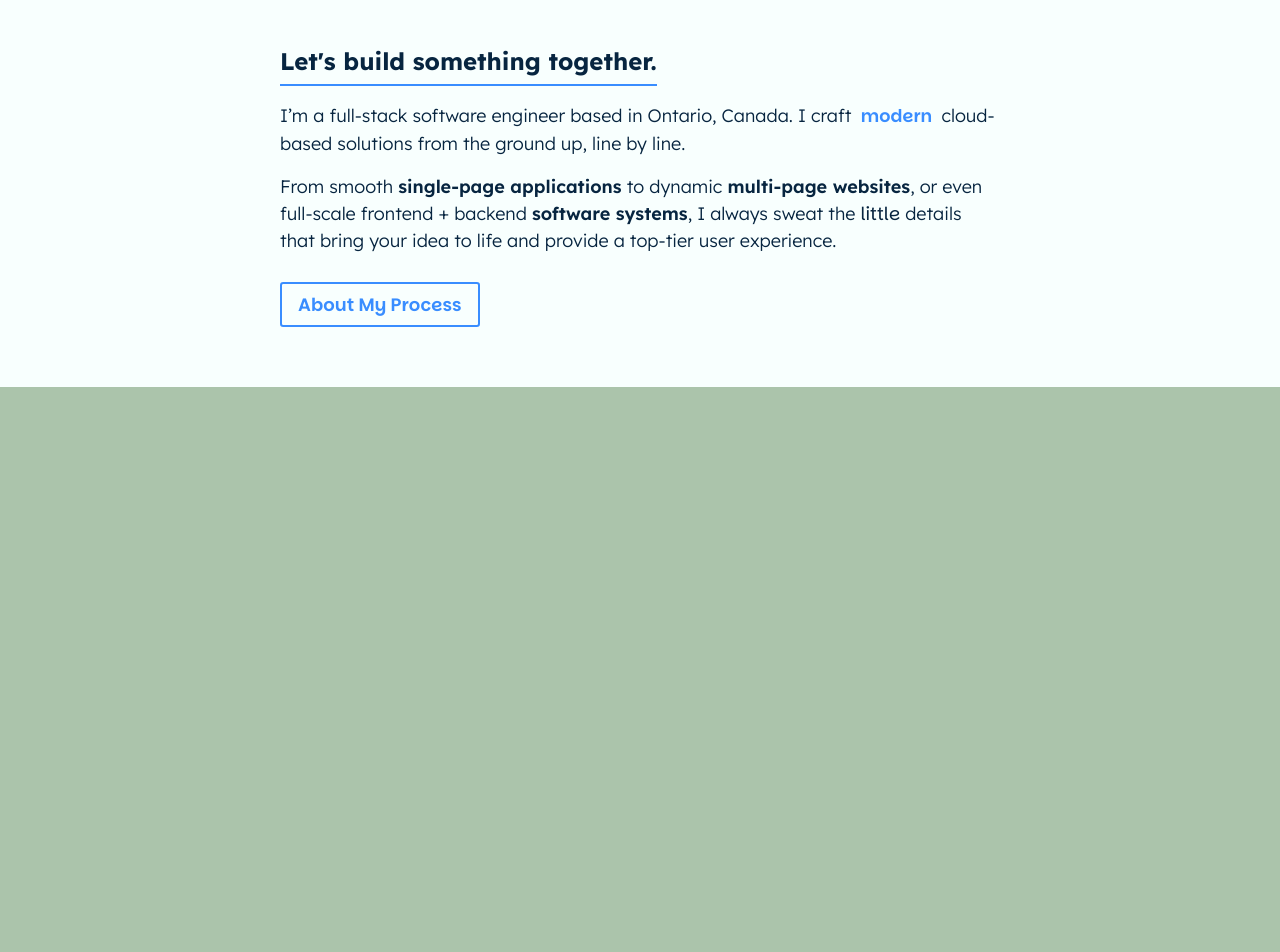
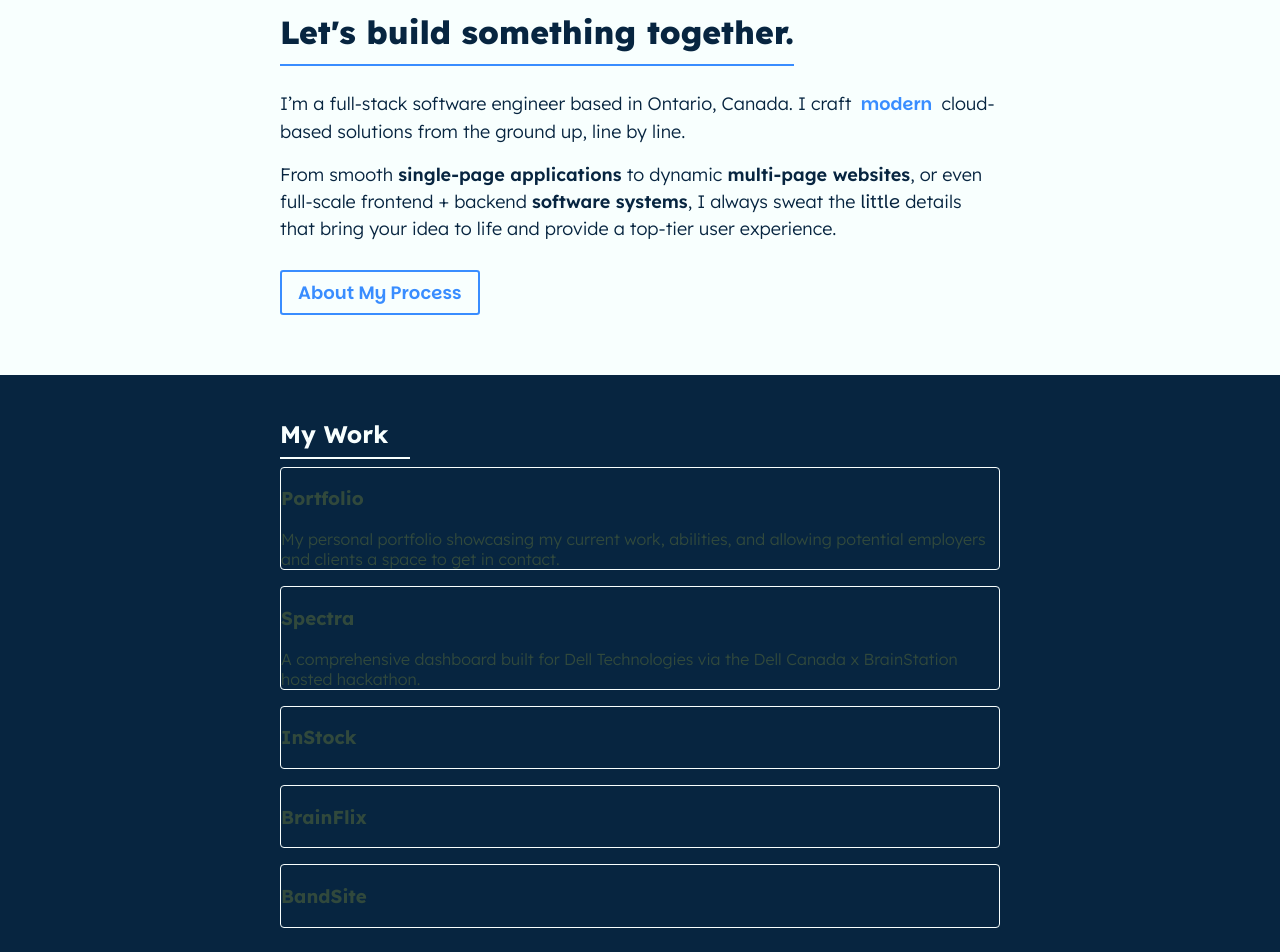
Before and after one commit to nickdoucette24/portfolio, a React (Create React App) app in the folder client/: page / in a window 1280 px wide. Shown: the part 1030-1982 px from the top of the page. Before the commit the page ends 1417 px from the top, so only its background shows below. Built offline with nearby package versions, Linux system fonts and the light colour scheme.

Commit message:
Initial structure for the project section built. Tweaks to h2 tag mixin, will nead to tweak the rest as well and fix the mockup so the font-sizes look better in actuality.

```diff
--- a/client/src/components/AboutSection/AboutSection.scss
+++ b/client/src/components/AboutSection/AboutSection.scss
@@ -82,7 +82,7 @@
   gap: 0.5rem;
 
   &__small {
-    font-size: 1.4rem;
+    @include h2;
     color: $deep;
     margin: 1rem 0;
     padding-bottom: 0.5rem;
@@ -95,14 +95,14 @@
 
   &__mobile {
     display: none;
-    font-size: 1.8rem;
     color: $deep;
-    margin: 1rem 0;
     padding-bottom: 0.5rem;
     border-bottom: 2px solid $superhero;
 
     @include mobile {
+      @include h2;
       display: flex;
+      margin-bottom: 1.5rem;
     }
 
     @include tablet {
@@ -111,10 +111,10 @@
   }
 
   &__tablet {
+    @include h2;
     display: none;
-    font-size: 1.8rem;
     color: $deep;
-    margin: 1rem 0;
+    margin: 1rem 0 1.5rem 0;
     padding-bottom: 0.5rem;
     border-bottom: 2px solid $superhero;
 
@@ -131,9 +131,10 @@
     display: none;
 
     @include laptop {
+      @include h2;
       display: flex;
       color: $deep;
-      margin: 1rem 0;
+      margin: 1rem 0 1.5rem 0;
       padding-bottom: 0.5rem;
       border-bottom: 2px solid $superhero;
     }
--- /dev/null
+++ b/client/src/components/ProjectCard/ProjectCard.js
@@ -0,0 +1,15 @@
+import React from "react";
+import "./ProjectCard.scss";
+
+const ProjectCard = ({ title, description }) => {
+  return (
+    <div className="project-card">
+      <div className="project-card__content">
+        <h3 className="project-card__title">{title}</h3>
+        <p className="project-card__description">{description}</p>
+      </div>
+    </div>
+  );
+};
+
+export default ProjectCard;
--- /dev/null
+++ b/client/src/components/ProjectCard/ProjectCard.scss
@@ -0,0 +1,7 @@
+@use "../../sass/partials/variables" as *;
+@use "../../sass/partials/mixins" as *;
+
+.project-card {
+  border: 1px solid $cloud;
+  border-radius: 0.25rem;
+}
--- /dev/null
+++ b/client/src/components/ProjectsSection/ProjectsSection.js
@@ -0,0 +1,112 @@
+import React from "react";
+import ProjectCard from "../../components/ProjectCard/ProjectCard";
+import "./ProjectsSection.scss";
+
+const ProjectsSection = () => {
+  const projects = [
+    {
+      id: 1,
+      title: "Portfolio",
+      year: "2025",
+      description:
+        "My personal portfolio showcasing my current work, abilities, and allowing potential employers and clients a space to get in contact.",
+      features: [
+        "Authentication",
+        "user Login",
+        "Email Integration",
+        "Backend",
+        "Frontend",
+        "User Settings",
+      ],
+      stack: ["React", "Node"],
+      link: "/projects/portfolio",
+      github: "https://github.com/nickdoucette24/portfolio",
+    },
+    {
+      id: 2,
+      title: "Spectra",
+      year: "2024",
+      description:
+        "A comprehensive dashboard built for Dell Technologies via the Dell Canada x BrainStation hosted hackathon.",
+      features: [
+        "Authentication",
+        "user Login",
+        "Email Integration",
+        "Backend",
+        "Frontend",
+        "User Settings",
+      ],
+      stack: ["React", "Express", "MySQL", "Python", "Node"],
+      link: "/projects/spectra",
+      github: "https://github.com/nickdoucette24/portfolio",
+    },
+    {
+      id: 3,
+      title: "InStock",
+      year: "2024",
+      description: "",
+      features: [
+        "Authentication",
+        "user Login",
+        "Email Integration",
+        "Backend",
+        "Frontend",
+        "User Settings",
+      ],
+      stack: ["React", "Express", "Local Database", "Node"],
+      link: "/projects/instock",
+      github: "https://github.com/nickdoucette24/portfolio",
+    },
+    {
+      id: 4,
+      title: "BrainFlix",
+      year: "2024",
+      description: "",
+      features: [
+        "Authentication",
+        "user Login",
+        "Email Integration",
+        "Backend",
+        "Frontend",
+        "User Settings",
+      ],
+      stack: ["React", "Node"],
+      link: "/projects/brainflix",
+      github: "https://github.com/nickdoucette24/portfolio",
+    },
+    {
+      id: 5,
+      title: "BandSite",
+      year: "2023",
+      description: "",
+      features: [
+        "Authentication",
+        "user Login",
+        "Email Integration",
+        "Backend",
+        "Frontend",
+        "User Settings",
+      ],
+      stack: ["React", "Node"],
+      link: "/projects/bandsite",
+      github: "https://github.com/nickdoucette24/portfolio",
+    },
+  ];
+  return (
+    <div className="projects">
+      <h2 className="projects__heading">My Work</h2>
+      <hr className="projects__divider" />
+      <div className="projects-container">
+        {projects.map((project) => (
+          <ProjectCard
+            key={project.id}
+            title={project.title}
+            description={project.description}
+          />
+        ))}
+      </div>
+    </div>
+  );
+};
+
+export default ProjectsSection;
--- /dev/null
+++ b/client/src/components/ProjectsSection/ProjectsSection.scss
@@ -0,0 +1,25 @@
+@use "../../sass/partials/variables" as *;
+@use "../../sass/partials/mixins" as *;
+
+.projects {
+  display: flex;
+  flex-direction: column;
+  max-width: 45rem;
+
+  &__heading {
+    color: $cloud;
+    margin-bottom: 0rem;
+  }
+
+  &__divider {
+    width: 8rem;
+    margin: 0.5rem 0;
+    border: 1px solid $cloud;
+  }
+}
+
+.projects-container {
+  display: flex;
+  gap: 1rem;
+  flex-direction: column;
+}
--- a/client/src/pages/LandingPage/LandingPage.js
+++ b/client/src/pages/LandingPage/LandingPage.js
@@ -1,6 +1,7 @@
 // import { useState, useEffect } from "react";
 import { useState, useEffect, useRef } from "react";
 import AboutSection from "../../components/AboutSection/AboutSection";
+import ProjectsSection from "../../components/ProjectsSection/ProjectsSection";
 import "./LandingPage.scss";
 
 const LandingPage = () => {
@@ -79,6 +80,11 @@ const LandingPage = () => {
           <AboutSection />
         </div>
       </div>
+      <div className="projects-section">
+        <div className="projects-wrapper">
+          <ProjectsSection />
+        </div>
+      </div>
     </div>
   );
 };
--- a/client/src/pages/LandingPage/LandingPage.scss
+++ b/client/src/pages/LandingPage/LandingPage.scss
@@ -370,6 +370,25 @@
   }
 }
 
+.projects-section {
+  display: flex;
+  align-items: center;
+  background-color: $deep;
+  width: 100%;
+  padding: 1.5rem;
+  box-sizing: border-box;
+}
+
+.projects-wrapper {
+  display: flex;
+  align-items: center;
+
+  @include tablet {
+    max-width: 67.5rem;
+    margin: auto;
+  }
+}
+
 // ! Keyframes
 // Cube Rotation
 @keyframes rotateCube {
--- a/client/src/sass/partials/_mixins.scss
+++ b/client/src/sass/partials/_mixins.scss
@@ -18,18 +18,24 @@
 }
 
 @mixin h2 {
-  font-size: 2.75rem;
-  line-height: 4.125rem;
+  font-size: 1.4rem;
+  margin: 1rem 0 0 0;
+  line-height: 2rem;
   font-weight: 800;
 
+  @include mobile {
+    font-size: 1.5rem;
+    line-height: 2.25rem;
+  }
+
   @include tablet {
-    font-size: 3.4375rem;
-    line-height: 5.125rem;
+    font-size: 1.75rem;
+    line-height: 2.625rem;
   }
 
   @include laptop {
-    font-size: 4.125rem;
-    line-height: 6.1875rem;
+    font-size: 2rem;
+    line-height: 3rem;
   }
 }
 
```
